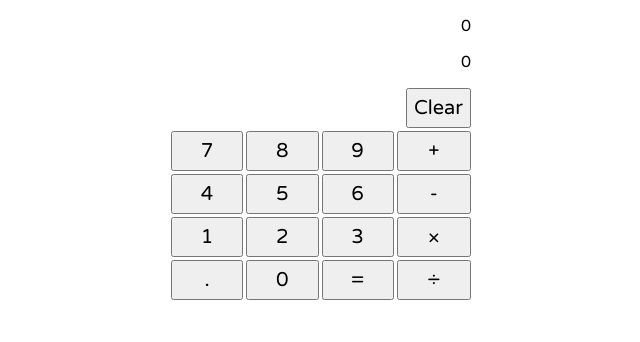
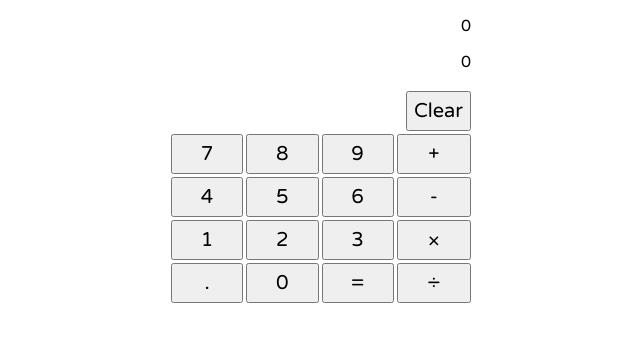
Before and after one commit to Pyttemjuk/odin_calculator, a plain HTML site: page index.html in a window 1280 px wide. Shown: the full height of the page, 319-959 px from the left. Drawn offline with Linux system fonts and the light colour scheme.

Commit message:
Add dislay height

```diff
--- a/styles.css
+++ b/styles.css
@@ -5,6 +5,10 @@ html {
 .main-content {
   max-width: 300px;
   margin: 0 auto;
+}
+
+.display {
+  height: 75px;
 }
 
 .display p {
```
